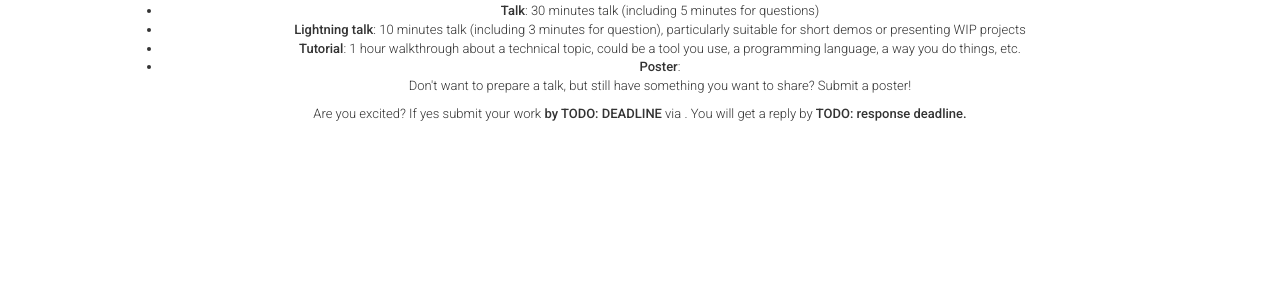
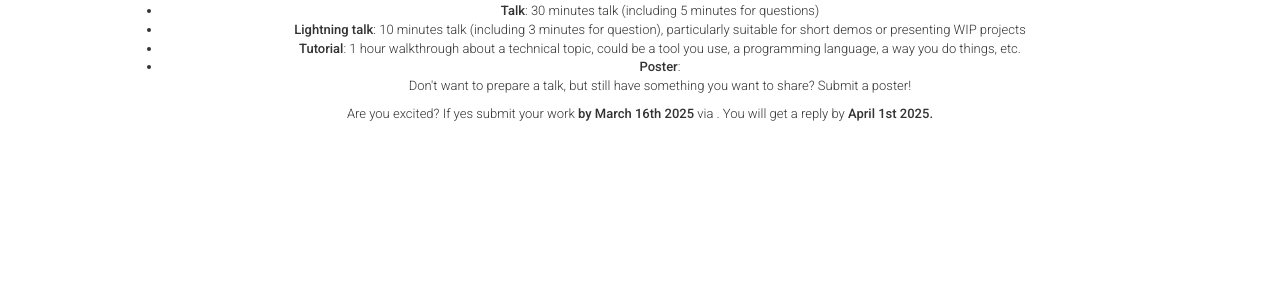
Before and after one commit to nordic-rse/nrse2025, a Jekyll site: the page built from index.html, in a window 1280 px wide and 900 px high, scrolled down 1547 px. Shown: the part 154-452 px from the top of the window. Built offline with Jekyll 4.4.1, drawn with Linux system fonts in a browser that asks for light colours; nearby versions of some CDN libraries; comment, search, counter and statistics services are not loaded.

Commit message:
Update _includes/cfp.html

```diff
--- a/_includes/cfp.html
+++ b/_includes/cfp.html
@@ -26,7 +26,7 @@
                     <li><b>Poster</b>:</li> Don't want to prepare a talk, but still have something you want to share? Submit a poster!
                 </ul>
 
-                Are you excited? If yes submit your work <b>by TODO: DEADLINE</b> via <a href="https://forms.gle/AhUTmtVZVx5eWMCU9"></a>. You will get a reply by <b>TODO: response deadline.</b>
+                Are you excited? If yes submit your work <b>by March 16th 2025</b> via <a href="https://forms.gle/AhUTmtVZVx5eWMCU9"></a>. You will get a reply by <b>April 1st 2025.</b>
             </p>
         </div>
     </div>
```
